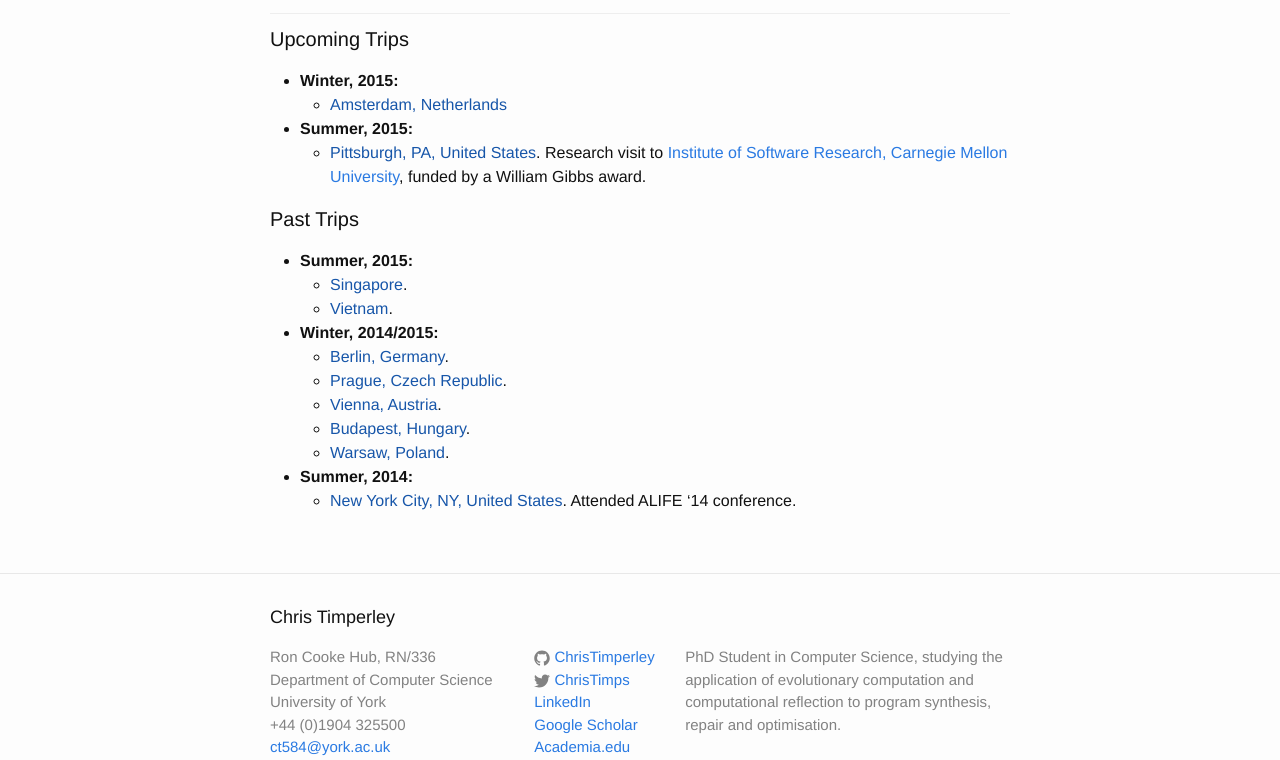
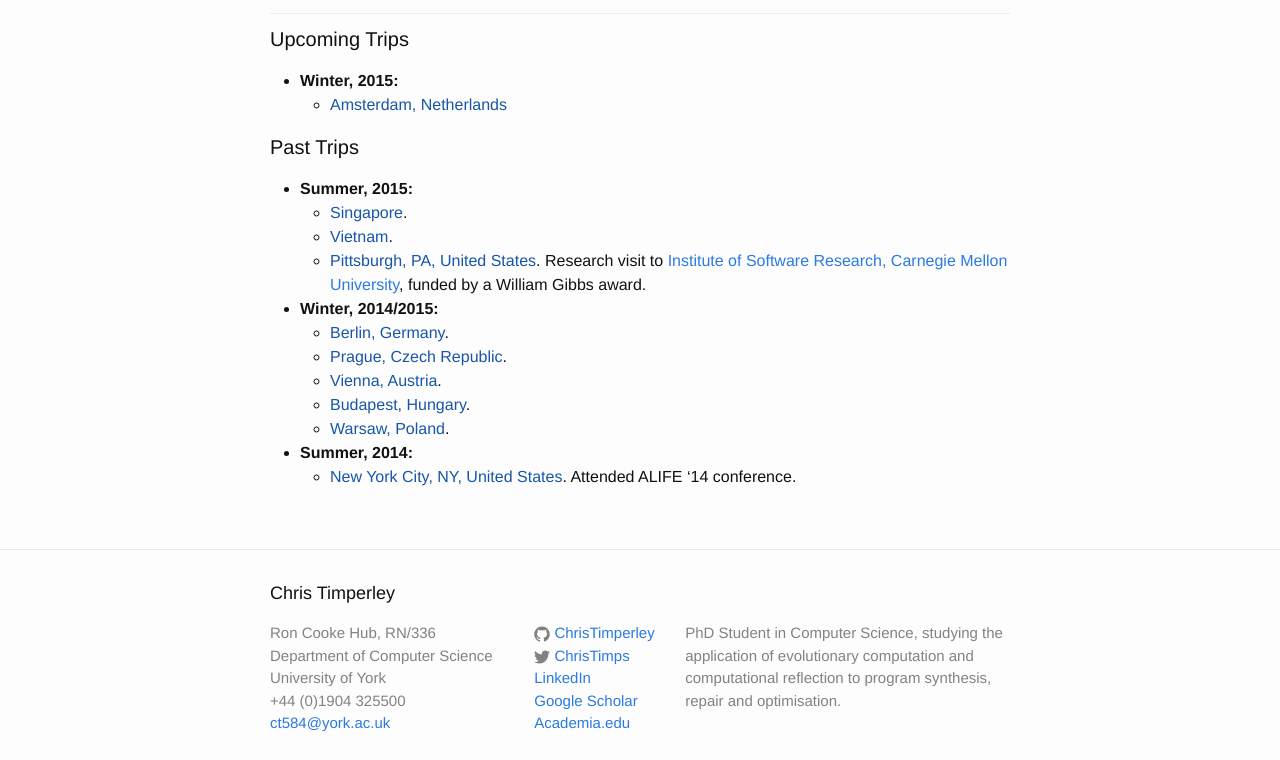
Before and after one commit to ChrisTimperley/ChrisTimperley.github.io, a Jekyll site: the page built from travel.md, in a window 1280 px wide and 900 px high, scrolled down 512 px, cut to the strip 140-900 px from the top of the window. Built offline with Jekyll 4.4.1, drawn with Linux system fonts in a browser that asks for light colours.

Commit message:
Update travel.md

```diff
--- a/travel.md
+++ b/travel.md
@@ -13,14 +13,13 @@ buried: true
 
 * **Winter, 2015:**
     * [Amsterdam, Netherlands]()
-* **Summer, 2015:**
-  * [Pittsburgh, PA, United States](). Research visit to [Institute of Software Research, Carnegie Mellon   University](http://www.isri.cmu.edu/), funded by a William Gibbs award.
 
 #### Past Trips
 
 * **Summer, 2015:**
   * [Singapore]().
   * [Vietnam]().
+  * [Pittsburgh, PA, United States](). Research visit to [Institute of Software Research, Carnegie Mellon   University](http://www.isri.cmu.edu/), funded by a William Gibbs award.
 
 * **Winter, 2014/2015:**
   * [Berlin, Germany]().
```
